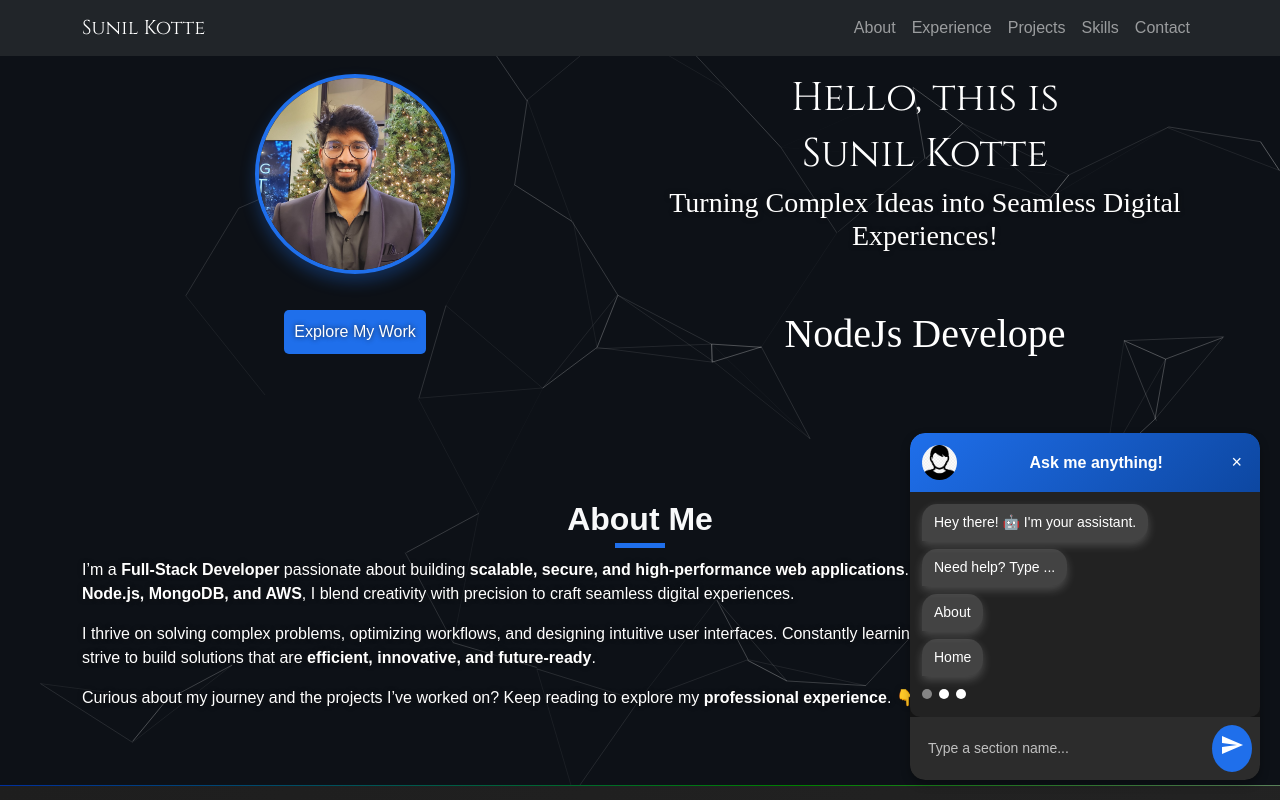
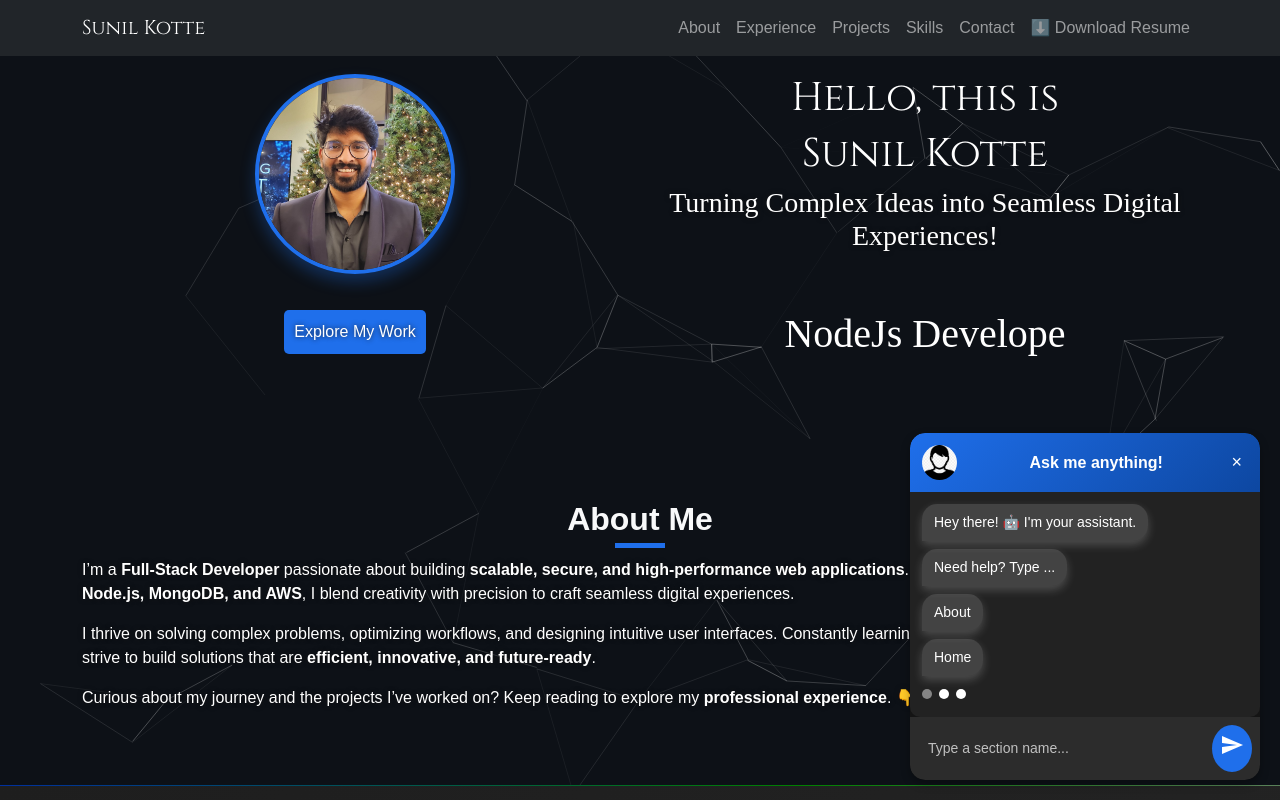
Before and after one commit to SunilKotte/Portfolio, a plain HTML site: page index.html in a window 1280 px wide. Shown: the top 800 px of the page. Drawn offline with nearby package versions, Linux system fonts and the light colour scheme; a web font is replaced by a local one.

Commit message:
added Resume download section

```diff
--- a/index.html
+++ b/index.html
@@ -43,6 +43,7 @@
                     <li class="nav-item"><a class="nav-link" href="#projects">Projects</a></li>
                     <li class="nav-item"><a class="nav-link" href="#skills">Skills</a></li>
                     <li class="nav-item"><a class="nav-link" href="#contact">Contact</a></li>
+                    <li class="nav-item"> <a class="nav-link" href="./Requirements/Sunil kotte Full Stack Developer-1.pdf" download="./Requirements/Sunil kotte Full Stack Developer-1.pdf">⬇️ Download Resume</a></li>
                 </ul>
             </div>
         </div>
```
Also changed, not shown: 1 other file.
